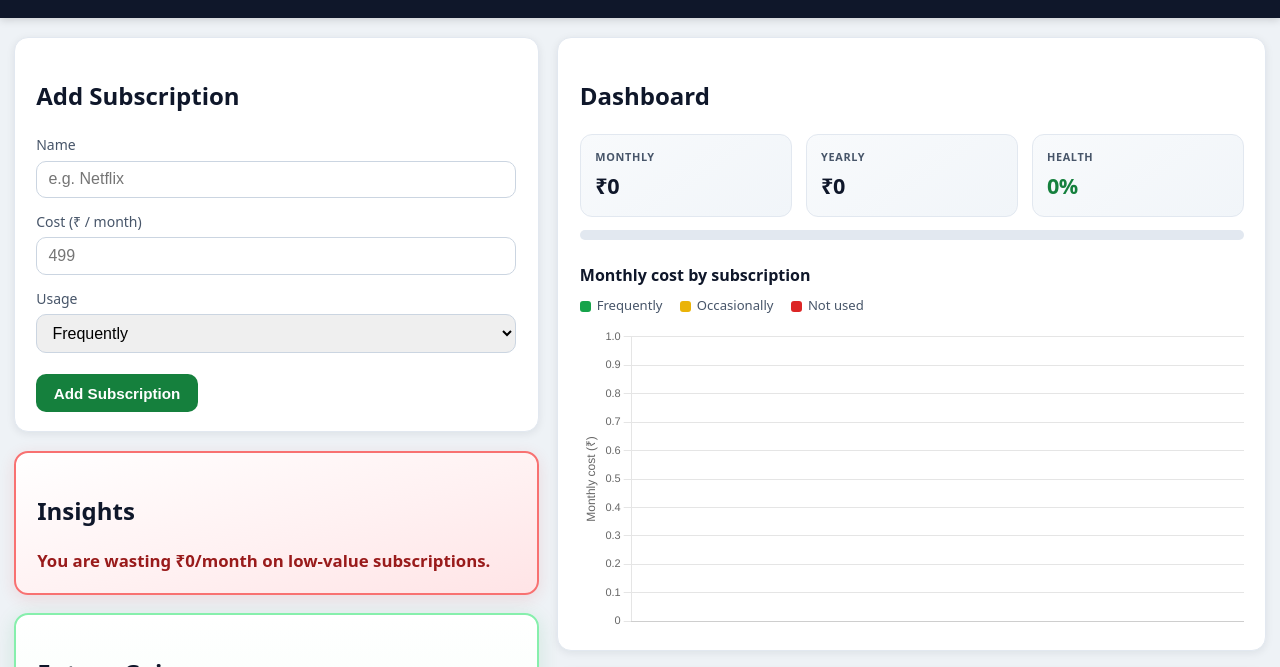
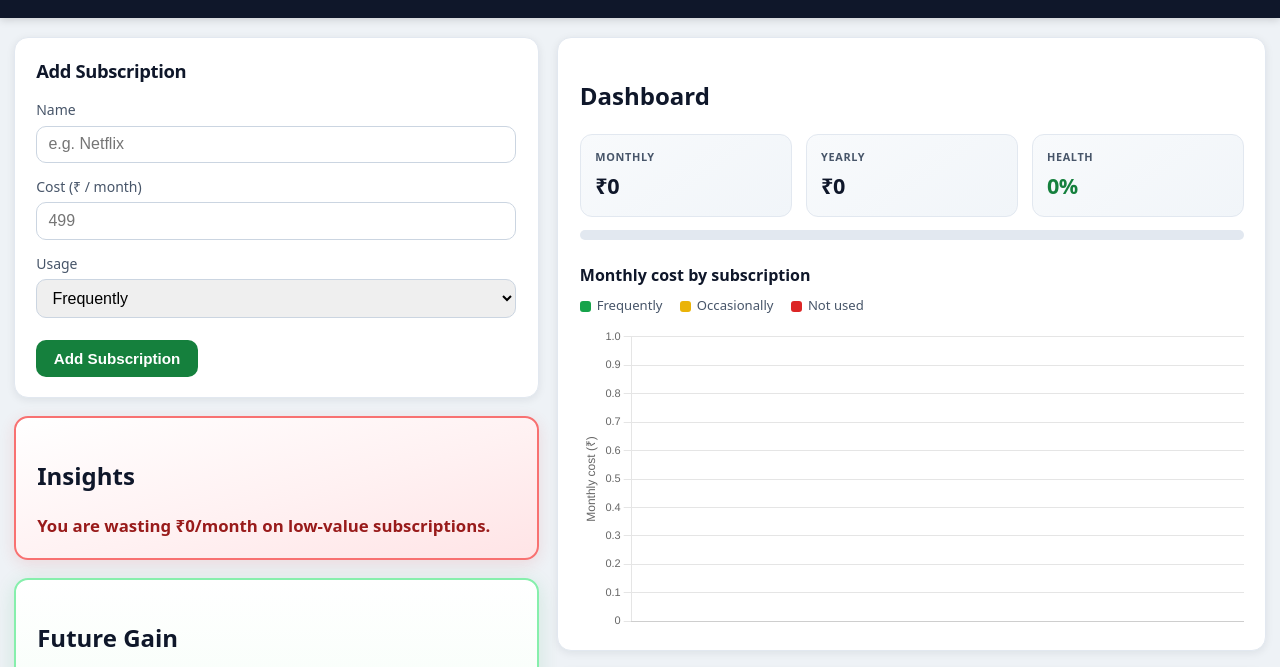
Before and after one commit to aarv-7/CodeCatalysts, a plain HTML site: page index.html in a window 1280 px wide. Shown: the part 88-755 px from the top of the page. Drawn offline with nearby package versions, Linux system fonts and the light colour scheme.

Commit message:
Minor UI changes

```diff
--- a/index.html
+++ b/index.html
@@ -1,11 +1,13 @@
 <!DOCTYPE html>
 <html lang="en">
+
 <head>
     <meta charset="UTF-8" />
     <meta name="viewport" content="width=device-width, initial-scale=1.0" />
     <title>SubSage — Subscription Tracker</title>
     <link rel="stylesheet" href="style.css" />
 </head>
+
 <body>
     <header class="app-header">
         <div class="app-header__inner">
@@ -17,7 +19,7 @@
     <main class="layout">
         <div class="layout__left">
             <section class="card" id="form-section">
-        <h1>Add Subscription</h1>
+                <h2>Add Subscription</h2>
                 <form id="sub-form">
                     <label>
                         Name
@@ -94,7 +96,8 @@
 
             <section class="card card--subs-panel" id="subscriptions-panel">
                 <h1>Your Subscriptions</h1>
-        <p class="hint">Uncheck to exclude from totals (what-if). <strong>Edit</strong> updates name, cost, and usage.</p>
+                <p class="hint">Uncheck to exclude from totals (what-if). <strong>Edit</strong> updates name, cost, and
+                    usage.</p>
                 <div id="sub-list-right" class="sub-cards" role="list"></div>
                 <p id="empty-msg-right" class="empty-subs muted">No subscriptions yet — add one on the left.</p>
             </section>
@@ -141,4 +144,5 @@
     <script src="https://cdn.jsdelivr.net/npm/chart.js@4.4.1/dist/chart.umd.min.js"></script>
     <script src="script.js"></script>
 </body>
+
 </html>
```
Lines whose indentation alone changed are shown as unchanged.
